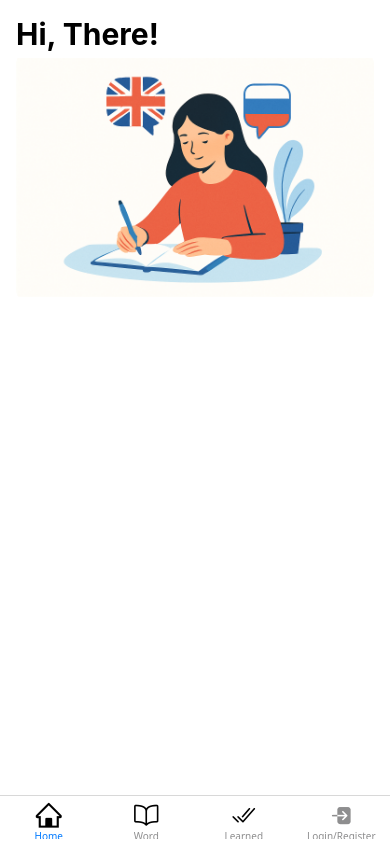
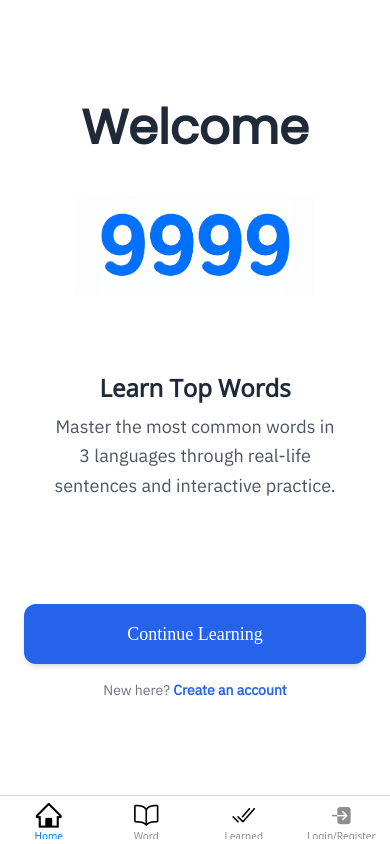
Before and after one commit to cavidanbagiri/DuolingoPocketMobClient, a React Native app: screen /Home in a window 390 px wide. Built offline with nearby package versions, Linux system fonts and the light colour scheme.

Commit message:
Solve from home page to loginregister page navigate

```diff
--- a/src/screens/HomeScreen.jsx
+++ b/src/screens/HomeScreen.jsx
@@ -2,7 +2,7 @@
 
 import React, { useState, useEffect } from 'react';
 import { useSelector, useDispatch } from 'react-redux';
-import { ScrollView, StyleSheet, Text, View, Image } from 'react-native';
+import { ScrollView, StyleSheet, Text, View, Image, TouchableOpacity } from 'react-native';
 import { SafeAreaView } from 'react-native-safe-area-context';
 import { getFromStorage } from '../utils/storage';
 
@@ -13,7 +13,11 @@ import ChooseLangComponent from '../components/home/ChooseLangComponent';
 import { setNewTargetLanguageCondFalse } from '../store/auth_store';
 import LanguagesStatisticsComponents from '../components/home/LanguagesStatisticsComponents';
 
+import { useNavigation } from '@react-navigation/native'; // 👈 Import this
+
 export default function HomeScreen() {
+
+  const navigation = useNavigation(); // 👈 Get navigation object
 
   const dispatch = useDispatch();
 
@@ -60,7 +64,11 @@ export default function HomeScreen() {
 
 
   return (
+
     <SafeAreaView style={styles.safeArea}>
+
+      {
+        is_auth ?
           <ScrollView contentContainerStyle={styles.scroll}>
             <Text className='text-3xl font-bold text-center'>
               {username ? `Hi, ${username}!` : 'Hi, There!'}
@@ -101,7 +109,7 @@ export default function HomeScreen() {
                   <ChooseLangComponent
                     selectedLanguage={choosenLanguage}
                     setSelectedLanguage={setChoosenLanguage}
-                nativeLanguage = {nativeLanguage}
+                    nativeLanguage={nativeLanguage}
                   />
                 </View>
               }
@@ -109,14 +117,94 @@ export default function HomeScreen() {
               {
                 is_auth === true &&
                 <View>
-              <LanguagesStatisticsComponents/>
+                  <LanguagesStatisticsComponents />
                 </View>
               }
 
             </View>
 
           </ScrollView>
+          :
+
+          <View className="flex-1 bg-white p-6">
+            {/* Welcome Section */}
+            <View className="items-center mt-20 mb-6">
+              <Text
+                style={{ fontFamily: 'Poppins-Regular' }}
+                className="text-5xl font-bold text-gray-800"
+              >
+                Welcome
+              </Text>
+            </View>
+
+            {/* Logo Image */}
+            <View className="items-center mb-8">
+              <Image
+                source={require('../../assets/logo.png')}
+                style={{
+                  width: '70%',
+                  marginTop: 20,
+                  marginBottom: 20,
+                  height: 100,
+                  resizeMode: 'cover',
+                }}
+              />
+            </View>
+
+            {/* Feature Card */}
+            <View
+              className="bg-white p-6 rounded-2xl mb-8 "
+            >
+              <Text
+                style={{ fontFamily: 'OpenSans-Regular' }}
+                className="text-2xl text-center text-gray-800 mb-2 font-bold"
+              >
+                Learn Top Words
+              </Text>
+              <Text
+                style={{ fontFamily: 'IBMPlexSans-Regular' }}
+                className="text-center text-lg text-gray-600 leading-relaxed"
+              >
+                Master the most common words in 3 languages through real-life sentences and interactive practice.
+              </Text>
+            </View>
+
+            {/* Call-to-Action Button */}
+            <TouchableOpacity
+              className="flex flex-row justify-center items-center mt-12 bg-blue-600 py-4 rounded-xl shadow-md"
+              onPress={() => {
+                  navigation.navigate('Login/Register')
+                }}
+              activeOpacity={0.8}
+            >
+              <Text
+                style={{ fontFamily: 'IBMPlexSans-SemiBold' }}
+                className="text-white text-lg"
+              >
+                Continue Learning
+              </Text>
+            </TouchableOpacity>
+
+            {/* Optional: Sign Up Link (small) */}
+            <View className="mt-4 items-center">
+              <Text
+                style={{ fontFamily: 'IBMPlexSans-Regular' }}
+                className="text-sm text-gray-500"
+              >
+                New here?{' '}
+                <Text className="text-blue-600 font-semibold"
+                onPress={() => {
+                  navigation.navigate('Login/Register')
+                }}
+                >Create an account</Text>
+              </Text>
+            </View>
+          </View>
+
+      }
+
     </SafeAreaView>
+
   );
 }
 
@@ -137,13 +225,9 @@ const styles = StyleSheet.create({
   image: {
     width: '100%',
     height: 250,
-    borderRadius: 12,
   },
   dropdownMainWrapper: {
     width: '100%',
-    // flexDirection: 'row',
-    // justifyContent: 'space-between',
-    // gap: 10, // optional (if React Native version supports it)
     marginBottom: 20,
   },
   dropdownWrapper: {
```
Also changed, not shown: assets/logo.png (added). Lines whose indentation alone changed are shown as unchanged.
